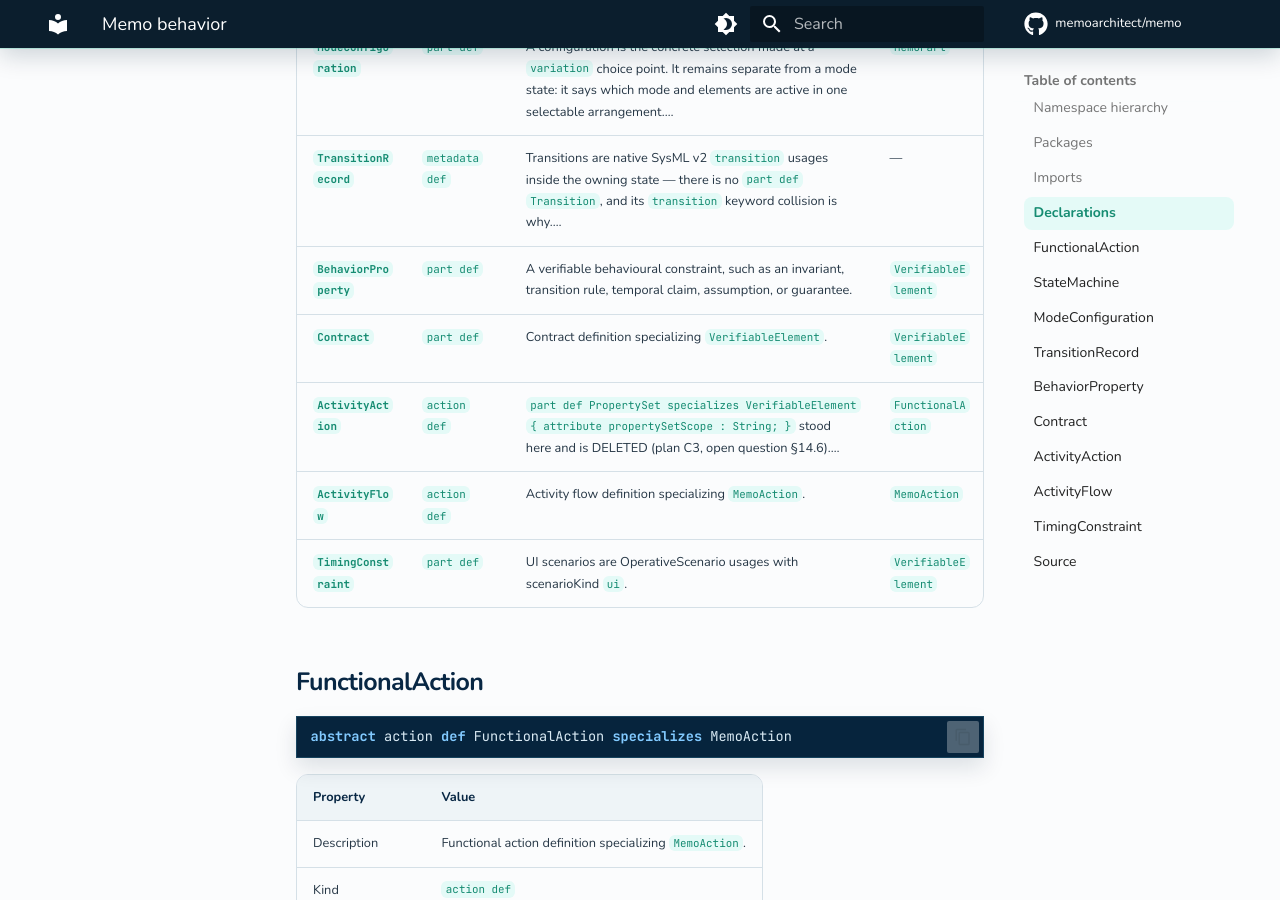
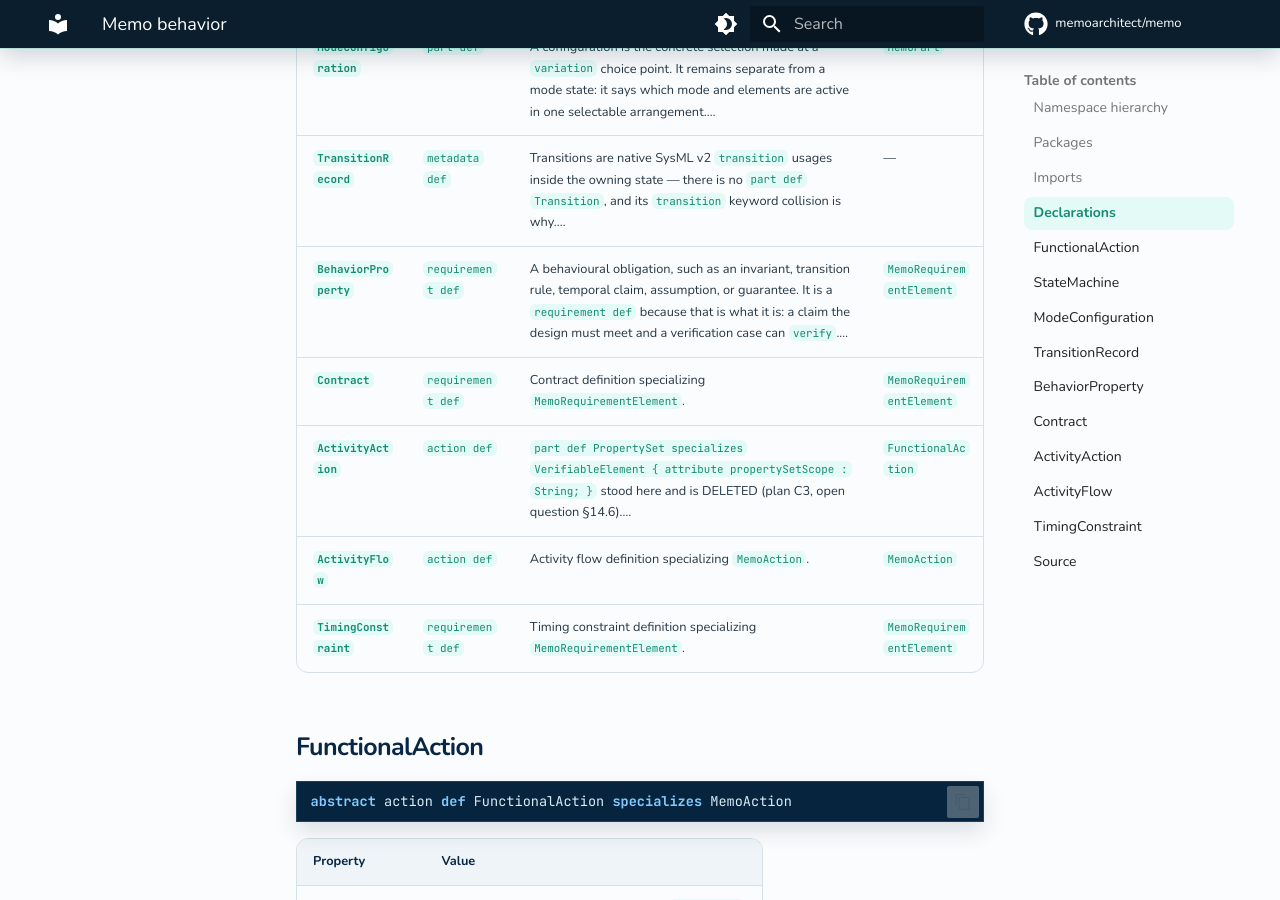
Before and after one commit to memoarchitect/memo, an MkDocs documentation site: the page built from docs/sysml-api/architecture/functional/behavior/memo_behavior.md, in a window 1280 px wide and 900 px high, scrolled down 1409 px. Built offline with MkDocs 1.6.1 and Material for MkDocs 9.7.7, drawn with Linux system fonts in a browser that asks for light colours; comment, search, counter and statistics services are not loaded; some of the changed text lies outside the part shown.

Commit message:
feat(ontology): behaviour properties, contracts and timing constraints are requirements
BehaviorProperty, Contract and TimingConstraint were part defs under
VerifiableElement, which made an obligation a structural thing and left
native `verify` unable to name one. All three are requirement defs on
MemoRequirementElement now.

A Contract is AGREE's assume/guarantee shape: the component is its
`subject`, each assumption an `assume` member and each guarantee a
`require` member. The subject replaces `contractScope : String`, which
named the component in prose and could not be navigated.

gpca-pump migrates: its 20 properties and 3 timing constraints become
requirement usages; the GPCA_SW composite contract names gpcaSoftware
and assumes/requires its 3 assumptions and 11 guarantees; the three
subcomponent contracts name tlm, infusionMgr and alarm. Verification
cases that named a property as a subject now `verify` it, which lowers
to the same verifiedBy edge. Every providedId, label and source
reference is kept.

Needs memo-tools' `assume x;` / `require x;` production to parse.
Verdicts: section 4.1 of the architecture plan in memo-meta.

Co-Authored-By: Claude Opus 5.5 <noreply@anthropic.com>

````diff
--- a/docs/sysml-api/architecture/functional/behavior/memo_behavior.md
+++ b/docs/sysml-api/architecture/functional/behavior/memo_behavior.md
@@ -35,11 +35,11 @@
 | [`StateMachine`](#statemachine) | `state def` | State machines and their mode states are SysML v2 states (behaviours), so they derive from the MemoState foundation, not the part-based MemoPart family. Transitions stay part-based (below) to keep their traceable safety attributes.… | `MemoState` |
 | [`ModeConfiguration`](#modeconfiguration) | `part def` | A configuration is the concrete selection made at a `variation` choice point. It remains separate from a mode state: it says which mode and elements are active in one selectable arrangement.… | `MemoPart` |
 | [`TransitionRecord`](#transitionrecord) | `metadata def` | Transitions are native SysML v2 `transition` usages inside the owning state — there is no `part def Transition`, and its `transition` keyword collision is why.… | — |
-| [`BehaviorProperty`](#behaviorproperty) | `part def` | A verifiable behavioural constraint, such as an invariant, transition rule, temporal claim, assumption, or guarantee. | `VerifiableElement` |
-| [`Contract`](#contract) | `part def` | Contract definition specializing `VerifiableElement`. | `VerifiableElement` |
+| [`BehaviorProperty`](#behaviorproperty) | `requirement def` | A behavioural obligation, such as an invariant, transition rule, temporal claim, assumption, or guarantee. It is a `requirement def` because that is what it is: a claim the design must meet and a verification case can `verify`.… | `MemoRequirementElement` |
+| [`Contract`](#contract) | `requirement def` | Contract definition specializing `MemoRequirementElement`. | `MemoRequirementElement` |
 | [`ActivityAction`](#activityaction) | `action def` | `part def PropertySet specializes VerifiableElement { attribute propertySetScope : String; }` stood here and is DELETED (plan C3, open question §14.6).… | `FunctionalAction` |
 | [`ActivityFlow`](#activityflow) | `action def` | Activity flow definition specializing `MemoAction`. | `MemoAction` |
-| [`TimingConstraint`](#timingconstraint) | `part def` | UI scenarios are OperativeScenario usages with scenarioKind `ui`. | `VerifiableElement` |
+| [`TimingConstraint`](#timingconstraint) | `requirement def` | Timing constraint definition specializing `MemoRequirementElement`. | `MemoRequirementElement` |
 
 ## FunctionalAction
 
@@ -104,30 +104,30 @@ metadata def TransitionRecord
 ## BehaviorProperty
 
 ```sysml
-part def BehaviorProperty specializes VerifiableElement
+requirement def BehaviorProperty :> MemoRequirementElement
 ```
 
 | Property | Value |
 | --- | --- |
-| Description | A verifiable behavioural constraint, such as an invariant, transition rule, temporal claim, assumption, or guarantee. |
-| Kind | `part def` |
+| Description | A behavioural obligation, such as an invariant, transition rule, temporal claim, assumption, or guarantee. It is a `requirement def` because that is what it is: a claim the design must meet and a verification case can `verify`.… |
+| Kind | `requirement def` |
 | Abstract | No |
-| Specializes | `VerifiableElement` |
+| Specializes | `MemoRequirementElement` |
 | Owning package | `memo_architecture_functional_behavior` |
 
 
 ## Contract
 
 ```sysml
-part def Contract specializes VerifiableElement
+requirement def Contract :> MemoRequirementElement
 ```
 
 | Property | Value |
 | --- | --- |
-| Description | Contract definition specializing `VerifiableElement`. |
-| Kind | `part def` |
+| Description | Contract definition specializing `MemoRequirementElement`. |
+| Kind | `requirement def` |
 | Abstract | No |
-| Specializes | `VerifiableElement` |
+| Specializes | `MemoRequirementElement` |
 | Owning package | `memo_architecture_functional_behavior` |
 
 
@@ -164,15 +164,15 @@ action def ActivityFlow specializes MemoAction
 ## TimingConstraint
 
 ```sysml
-part def TimingConstraint specializes VerifiableElement
+requirement def TimingConstraint :> MemoRequirementElement
 ```
 
 | Property | Value |
 | --- | --- |
-| Description | UI scenarios are OperativeScenario usages with scenarioKind `ui`. |
-| Kind | `part def` |
+| Description | Timing constraint definition specializing `MemoRequirementElement`. |
+| Kind | `requirement def` |
 | Abstract | No |
-| Specializes | `VerifiableElement` |
+| Specializes | `MemoRequirementElement` |
 | Owning package | `memo_architecture_functional_behavior` |
 
 
@@ -229,14 +229,28 @@ part def TimingConstraint specializes VerifiableElement
             attribute sourceReference : String;
         }
 
-        // A verifiable behavioural constraint, such as an invariant, transition
-        // rule, temporal claim, assumption, or guarantee.
-        part def BehaviorProperty specializes VerifiableElement {
+        // A behavioural obligation, such as an invariant, transition rule,
+        // temporal claim, assumption, or guarantee. It is a `requirement def`
+        // because that is what it is: a claim the design must meet and a
+        // verification case can `verify`. It was a `part def` under
+        // VerifiableElement, which made a property a structural thing and left
+        // native `verify` unable to name it.
+        requirement def BehaviorProperty :> MemoRequirementElement {
             attribute propertyKind : BehaviorPropertyKind;
             attribute languageKind : PropertyLanguageKind;
             attribute formalExpression : String;
         }
-        part def Contract specializes VerifiableElement { attribute contractScope : String; }
+        // An assume/guarantee contract on one component, AGREE's shape one to one:
+        // the component is the `subject`, each assumption an `assume` member and
+        // each guarantee a `require` member naming a BehaviorProperty. The subject
+        // replaces `contractScope : String`, which named the component in prose
+        // and could not be navigated.
+        //
+        // This is not the procurement contract of a deliverable; that is a
+        // different definition.
+        requirement def Contract :> MemoRequirementElement {
+            subject component : MemoPart;
+        }
         // `part def PropertySet specializes VerifiableElement { attribute
         // propertySetScope : String; }` stood here and is DELETED (plan C3,
         // open question §14.6). It was AADL's property-set idea imported as a
@@ -271,7 +285,9 @@ part def TimingConstraint specializes VerifiableElement
         }
         // UI scenarios are OperativeScenario usages with scenarioKind `ui`.
 
-        part def TimingConstraint specializes VerifiableElement {
+        // A timing budget is an obligation on what it measures, so it is a
+        // requirement like BehaviorProperty.
+        requirement def TimingConstraint :> MemoRequirementElement {
             attribute constraintKind : TimingConstraintKind;
             attribute minMs : String;
             attribute maxMs : String;
````
Also changed, not shown: docs/sysml-api/elements.md (+3 -3 lines), docs/sysml-api/hierarchy.md (+2 -2 lines), 4 other files.
